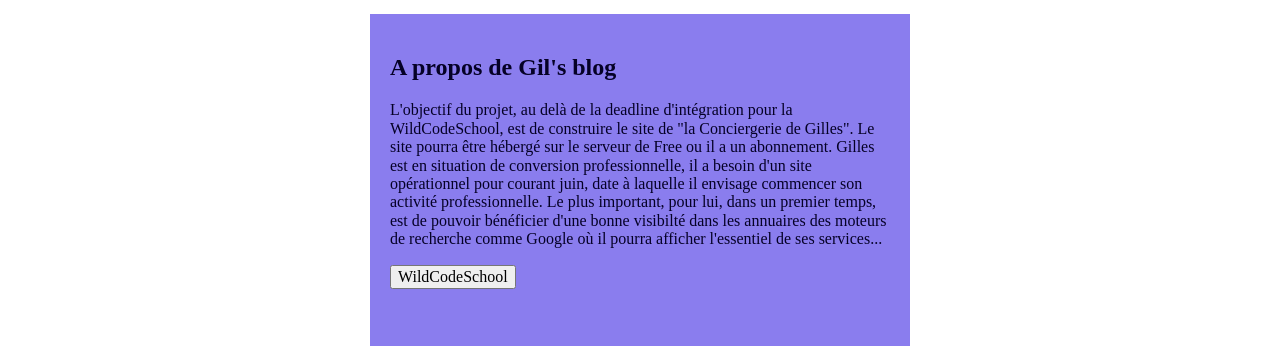
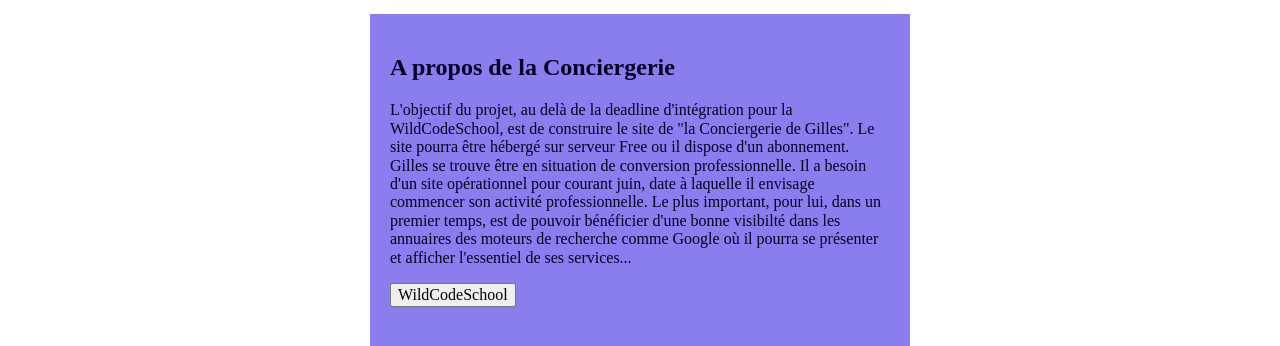
Before and after one commit to dom73/Gill-blog, a plain HTML site: page index.html in a window 1280 px wide. Shown: the part 420-766 px from the top of the page. Drawn offline with nearby package versions, Linux system fonts and the light colour scheme.

Commit message:
update title + Para.1

```diff
--- a/index.html
+++ b/index.html
@@ -53,7 +53,7 @@
     }
   </style>
 
-<title>La Conciergerie</title>
+<title>Conciergerie</title>
 </head>
 <body>
   <header>
@@ -66,8 +66,8 @@
     </ul>
   </header>
   <article>
-    <h2>A propos de Gil's blog</h2>
-    <p>L'objectif du projet, au delà de la deadline d'intégration pour la WildCodeSchool, est de construire le site de "la Conciergerie de Gilles". Le site pourra être hébergé sur le serveur de Free ou il a un abonnement. Gilles est en situation de conversion professionnelle, il a besoin d'un site opérationnel pour courant juin, date à laquelle il envisage commencer son activité professionnelle. Le plus important, pour lui, dans un premier temps, est de pouvoir bénéficier d'une bonne visibilté dans les annuaires des moteurs de recherche comme Google où il pourra afficher l'essentiel de ses services... </p>
+    <h2>A propos de la Conciergerie</h2>
+    <p>L'objectif du projet, au delà de la deadline d'intégration pour la WildCodeSchool, est de construire le site de "la Conciergerie de Gilles". Le site pourra être hébergé sur serveur Free ou il dispose d'un abonnement. Gilles se trouve être en situation de conversion professionnelle. Il a besoin d'un site opérationnel pour courant juin, date à laquelle il envisage commencer son activité professionnelle. Le plus important, pour lui, dans un premier temps, est de pouvoir bénéficier d'une bonne visibilté dans les annuaires des moteurs de recherche comme Google où il pourra se présenter et afficher l'essentiel de ses services... </p>
     <!-- HEADER -->
           <a id="forkme_banner" href="https://www.youtube.com/channel/UCi99G_0QPx5sYsK8zdvQzfw"><button>WildCodeSchool</button></a>
   <!-- FIN HEADER FROM file:///C:/Users/dom/Documents/GitHub/Conciergerie4-Gilles-diaporama-Chy/index.html -->
```
